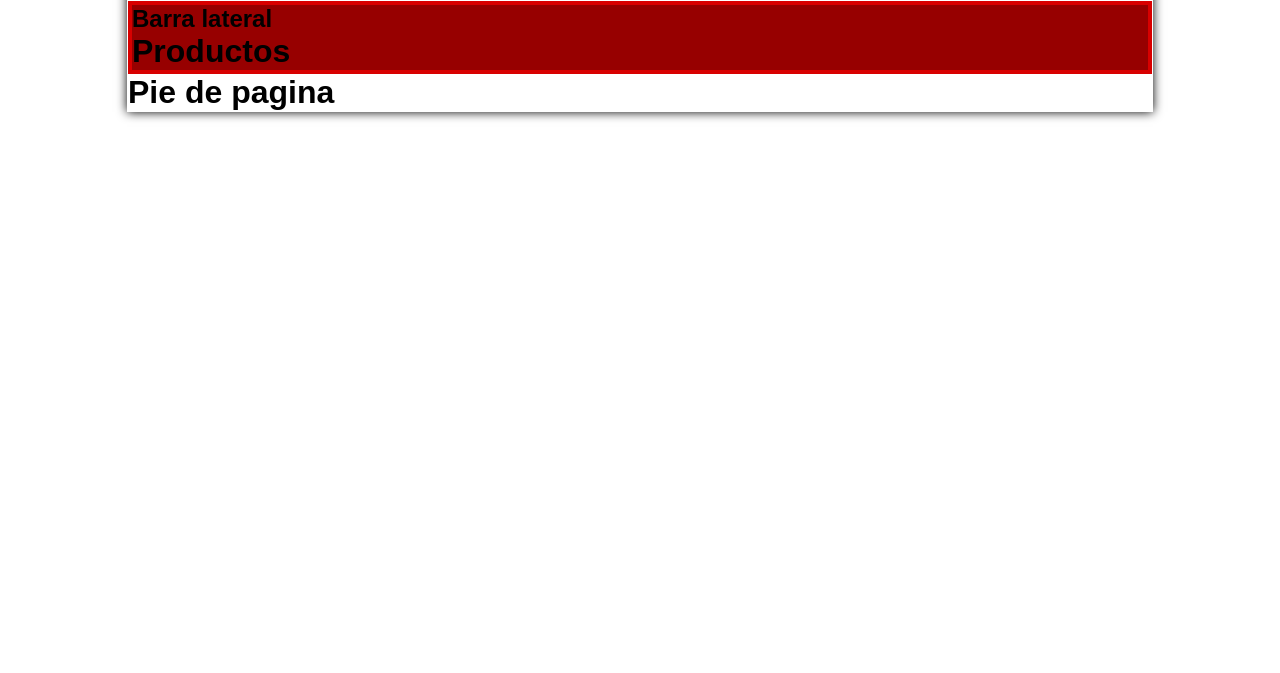
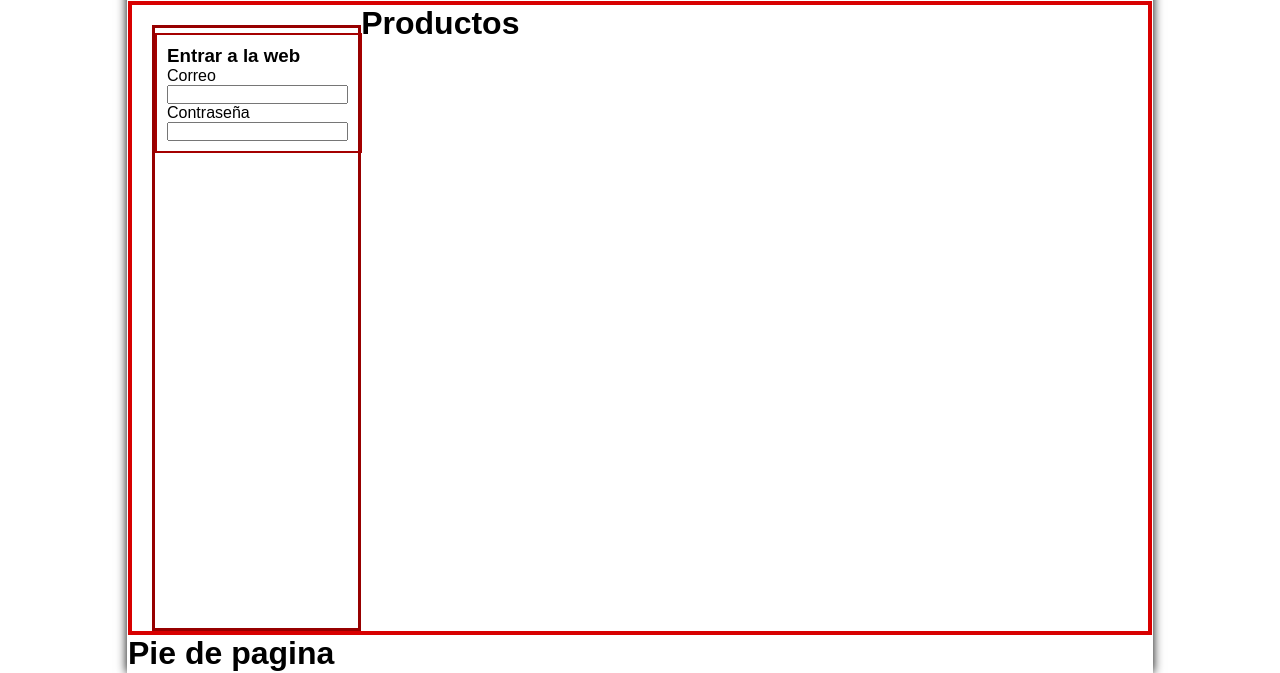
Before and after one commit to michaelfeliciano/TIENDA3352824, a plain HTML site: page index.html in a window 1280 px wide. Shown: the part 204-877 px from the top of the page. Before the commit the page ends 800 px from the top, so only its background shows below. Drawn offline with Linux system fonts and the light colour scheme.

Commit message:
Margen lateral

```diff
--- a/index.html
+++ b/index.html
@@ -37,7 +37,16 @@
 
         <div id="content">
             <aside id="lateral">
-                <h1>Barra lateral</h1>
+                <div id="login" class="block_aside">
+                    <h3>Entrar a la web</h3>
+                    <form action="#" method="POST">
+                        <label for="email">Correo</label>
+                        <input type="email" name="email">
+
+                        <label for="#">Contraseña</label>
+                        <input type="password" name="password">
+                    </form>
+                </div>
             </aside>
 
             <div id="cental">
--- a/style.css
+++ b/style.css
@@ -93,6 +93,23 @@ body{
 #content{
     margin: 0px auto;
     overflow: hidden;
-    background: #970000;
+    background: #ffffff;
     border: 4px solid #d80000;
 }
+
+#lateral{
+    width: 20%;
+    min-height: 600px;
+    float: left;
+    margin-top: 20px;
+    margin-left: 20px;
+    border: 3px solid #970000;
+}
+
+#lateral .block_aside{
+    display: block;
+    width: 90%;
+    margin: 5px auto;
+    padding: 10px;
+    border: 2px solid #a50000;
+}
```
